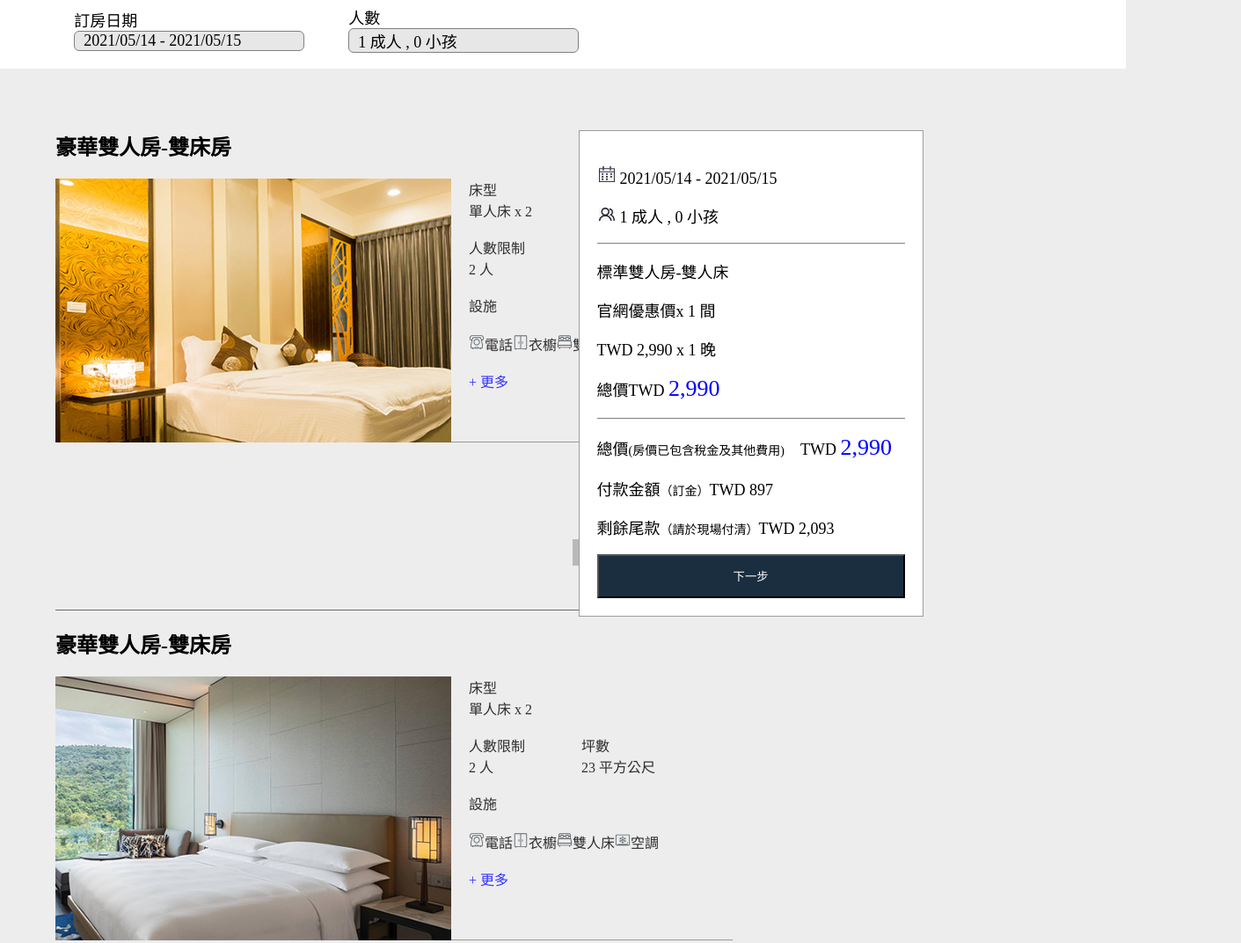
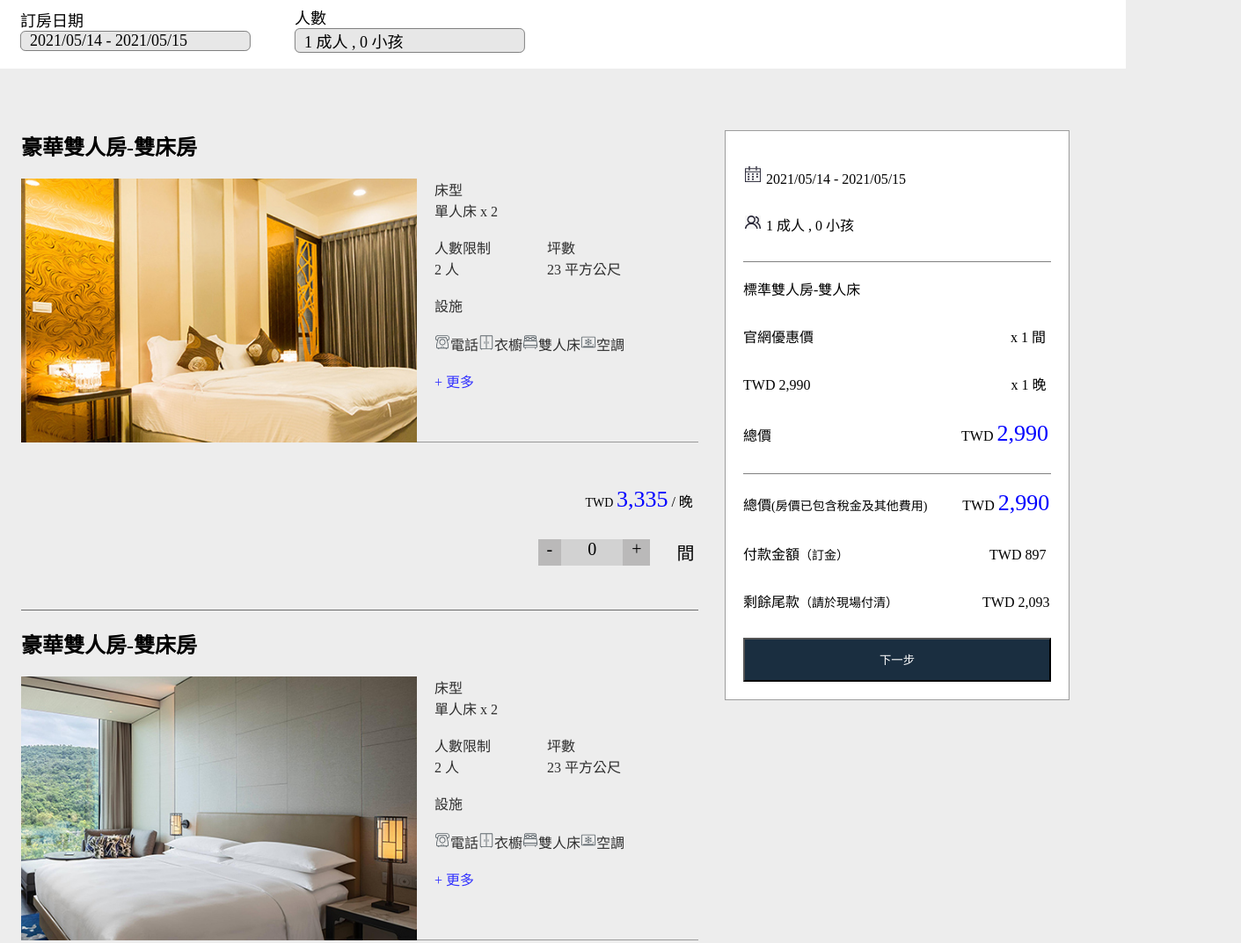
Before and after one commit to Lee802/tfd102-18, a plain HTML site: page booking.html in a window 1280 px wide. Shown: the part 587-1659 px from the top of the page at 88% size, 1411 px wide, since content can reach past the window. Drawn offline with Linux system fonts and the light colour scheme.

Commit message:
2021-05-17

```diff
--- a/booking.html
+++ b/booking.html
@@ -103,24 +103,7 @@
                 </div>
 
             </div>
-            <div class="message">
-                <div class="rightpeople">
-                <p class="date"><img src="./img/smallicon/date.png" alt="" class="messageicon">2021/05/14 - 2021/05/15</p>
-                <p class="people"><img src="./img/smallicon/people.jpg" alt="" class="messageicon">1 成人 , 0 小孩</p>
-                </div>
-                <div class="totalrooms">
-                    <p>標準雙人房-雙人床</p>
-                    <p>官網優惠價x 1 間</p>
-                    <p>TWD 2,990 x 1 晚</p>
-                    <p>總價TWD <a class="moneyscolor">2,990</a></p>
-                </div>
-                <div class="totalmoney">
-                    <p>總價<a class="smallsize">(房價已包含稅金及其他費用)</a>&emsp;TWD <a class="moneyscolor">2,990</a></p>
-                    <p>付款金額<a class="smallsize">（訂金）</a>TWD 897</p>
-                    <p>剩餘尾款<a class="smallsize">（請於現場付清）</a>TWD 2,093</p>
-                    <input  type="button" value="下一步"  onclick="location.href='./booking1.html'"></input >
-                </div>
-            </div>
+
 
         </div>
 
@@ -245,6 +228,24 @@
 
                 </div>
             </div>
+            <div class="message">
+                <div class="rightpeople">
+                    <p class="date"><img src="./img/smallicon/date.png" alt="" class="messageicon">2021/05/14 - 2021/05/15</p>
+                    <p class="people"><img src="./img/smallicon/people.jpg" alt="" class="messageicon">1 成人 , 0 小孩</p>
+                </div>
+                <div class="totalrooms">
+                    <p>標準雙人房-雙人床</p>
+                    <p>官網優惠價&emsp;&emsp;&emsp;&emsp;&emsp;&emsp;&emsp;&emsp;&emsp;&emsp;&emsp;&emsp;&emsp;&ensp;&ensp;x 1 間</p>
+                    <p>TWD 2,990&emsp;&emsp;&emsp;&emsp;&emsp;&emsp;&emsp;&emsp;&emsp;&emsp;&emsp;&emsp;&emsp; &ensp;&ensp;x 1 晚</p>
+                    <p>總價&emsp;&emsp;&emsp;&emsp;&emsp;&emsp;&emsp;&emsp;&emsp;&emsp;&emsp;&emsp;&emsp;&ensp;TWD <a class="moneyscolor">2,990</a></p>
+                </div>
+                <div class="totalmoney">
+                    <p>總價<a class="smallsize">(房價已包含稅金及其他費用)</a>&emsp;&emsp;&ensp;TWD <a class="moneyscolor">2,990</a></p>
+                    <p>付款金額<a class="smallsize">（訂金）</a>&emsp;&emsp;&emsp;&emsp;&emsp;&emsp;&emsp;&emsp;&emsp;&ensp;&ensp;TWD 897</p>
+                    <p>剩餘尾款<a class="smallsize">（請於現場付清）</a>&emsp;&emsp;&emsp;&emsp;&emsp;&ensp;&ensp;TWD 2,093</p>
+                    <input type="button" value="下一步" onclick="location.href='./booking1.html'"></input>
+                </div>
+            </div>
         </div>
     </div>
 
--- a/css/about.css
+++ b/css/about.css
@@ -3,13 +3,13 @@ div.banner{
     background: url(../img/banner/TKUO-Vol1-1920-0006.jpg) no-repeat ;
     background-size: cover;
     width: 100%;
-    height: 700px;
+    height: 500px;;
     position: relative;
 }
 div.banner div.mask{
     background-color: rgba(128, 128, 128, 0.418);
     width: 100%;
-    height: 700px;
+     height: 500px;
 }
 div.banner p{
     font-size: 30px;
--- a/css/activities.css
+++ b/css/activities.css
@@ -3,13 +3,13 @@ div.banner{
     background: url(../img/activities/TKUO-Vol1-1920-0007-1.jpg) no-repeat ;
     background-size: cover;
     width: 100%;
-    height: 700px;
+     height: 500px;
     position: relative;
 }
 div.banner div.mask{
     background-color: rgba(128, 128, 128, 0.418);
     width: 100%;
-    height: 700px;
+    height: 500px;
 }
 div.banner p{
     font-size: 30px;
--- a/css/booking.css
+++ b/css/booking.css
@@ -82,8 +82,8 @@ div.top{
     z-index: 1;
 }
 
-div.topborder{
-    margin-left: -42%;
+div.topborder , div.peopleborder{
+    transform: translateX(-126%);
 }
 div.date , div.people{
     position: relative;
@@ -109,7 +109,8 @@ div.hiddentops{
 
 div.rooms{
     margin-top: 50px;
-    margin-left: -30%;
+    transform: translateX(-30%);
+    position: relative;
 }
 div.room1{
     padding-bottom: 100px;
@@ -207,15 +208,20 @@ img.messageicon{
     padding: 2px;
     margin-right: 4px;
 }
+
 div.message{
     position: absolute;
-    top: 150px;
-    right: 18%;
+    top: 0;
+    left: 100%;
     background-color: white;
     z-index: 1;
     border: 1px solid rgb(157, 157, 157);
     padding: 20px;
     width: 350px;
+    margin-top: 20px;
+    margin-left: 30px;
+
+
 }
 div.totalrooms{
     border-top: 1px solid gray;
--- a/css/header.css
+++ b/css/header.css
@@ -156,7 +156,7 @@ div.footer div.addressborders div{
     width: 400px;
 }
 div.footer div.addressborders div.works{
-    width: 600px;
+    max-width: 600px;
 }
 p{
     margin: 0;
--- a/css/index.css
+++ b/css/index.css
@@ -85,7 +85,7 @@ div.imgsec{
 }
 div.foods{
     position: relative;
-    left: -13%;
+    transform: translateX(-40%);
     top: 0;
 }
 
```
Also changed, not shown: booking2.html (+2 -2 lines), index.html (+2 -2 lines).
